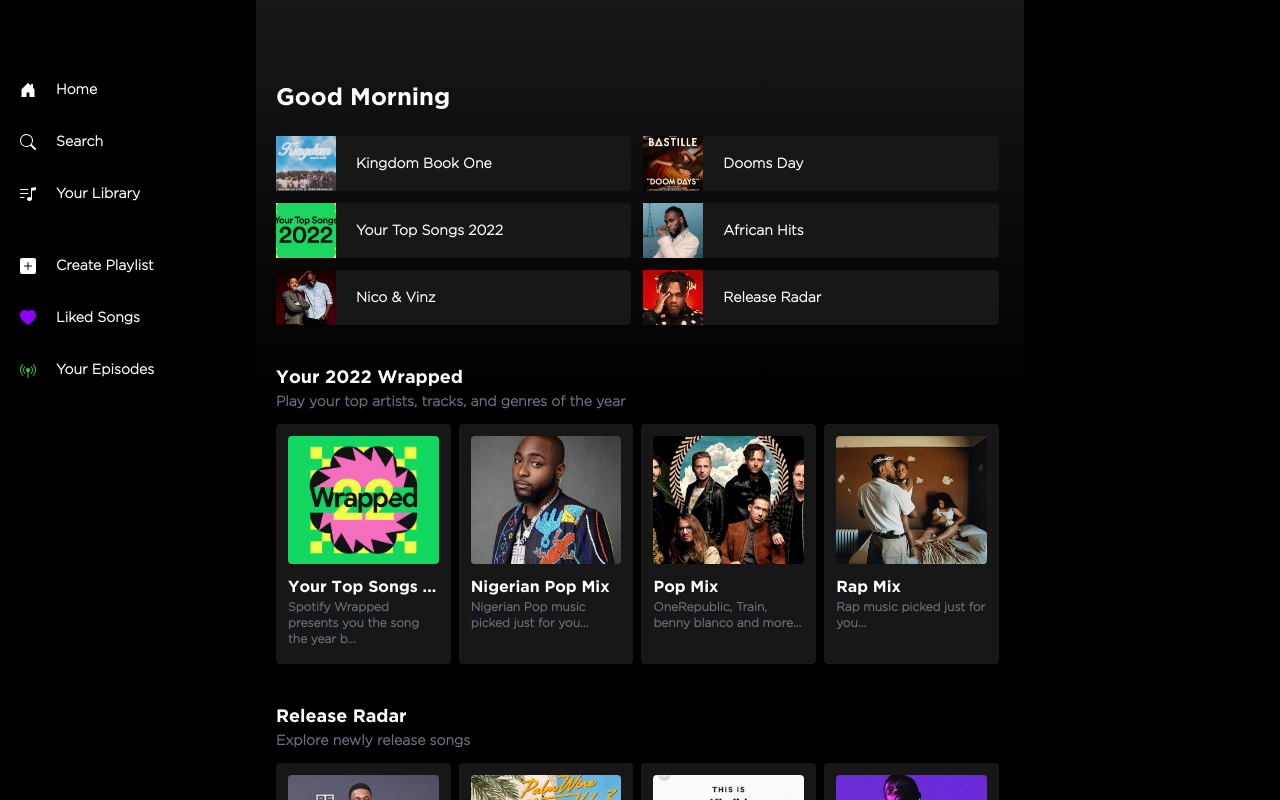
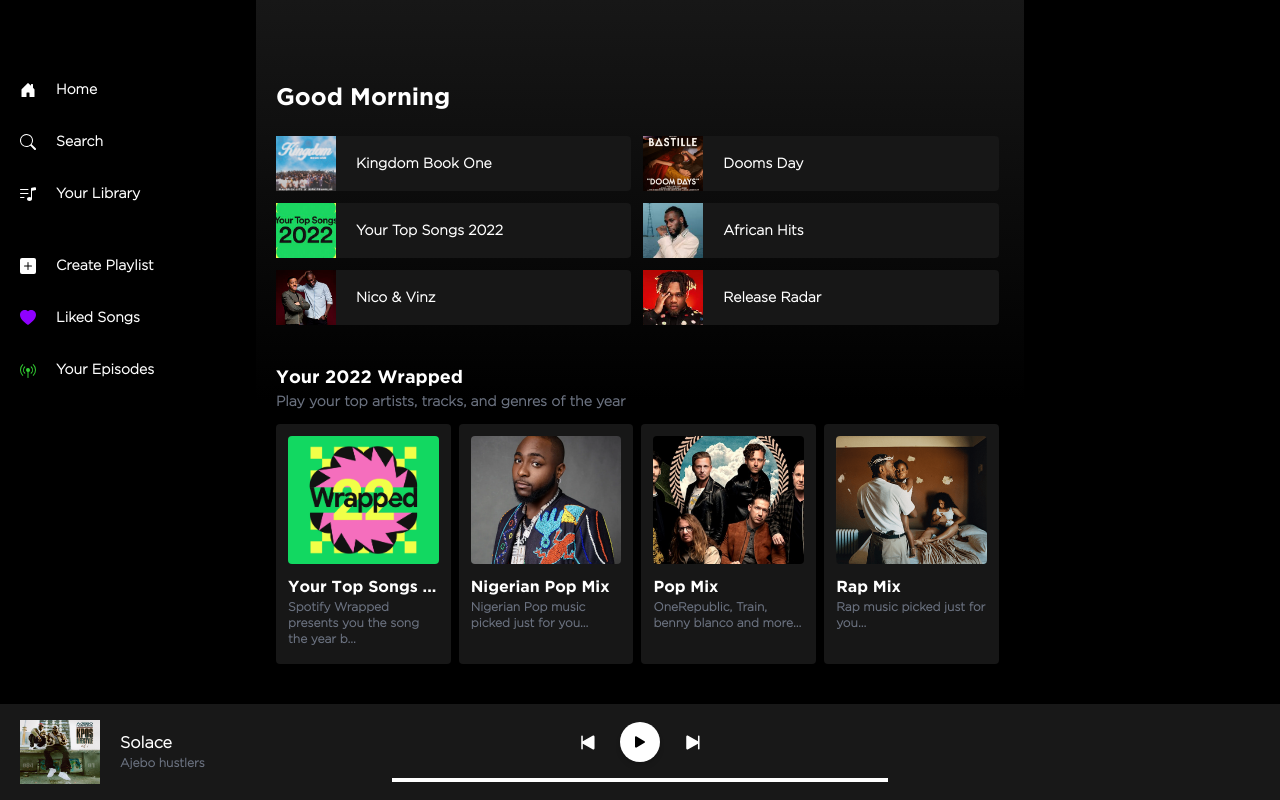
Before and after one commit to clefayomide/not_spotify, a React (Vite) app: page / in a window 1280 px wide. Built offline with nearby package versions, Linux system fonts and the light colour scheme.

Commit message:
controls: incomplete

```diff
--- a/src/components/button/PauseButton.tsx
+++ b/src/components/button/PauseButton.tsx
@@ -1,16 +1,13 @@
-
-
 const PauseButton = (props: {
   backgroundColor: string;
   color: string;
-  show: boolean;
+  show?: boolean;
   pause: any;
-
 }) => {
   return (
     <div
       className={`${
-        props.show ? "block" : "hidden"
+        props.hasOwnProperty("show") ? (props.show ? "block" : "hidden") : ""
       } w-[40px] h-[40px] cursor-pointer flex justify-center items-center rounded-full ${
         props.backgroundColor
       } ${props.color} shadow-md`}
--- a/src/components/button/PlayButton.tsx
+++ b/src/components/button/PlayButton.tsx
@@ -1,13 +1,13 @@
 const PlayButton = (props: {
   backgroundColor: string;
   color: string;
-  show: boolean;
+  show?: boolean;
   play: any;
 }) => {
   return (
     <div
       className={`${
-        props.show ? "block" : "hidden"
+        props.hasOwnProperty("show") ? (props.show ? "block" : "hidden") : ""
       } w-[40px] h-[40px] cursor-pointer flex justify-center items-center rounded-full ${
         props.backgroundColor
       } ${props.color} shadow-md`}
--- /dev/null
+++ b/src/components/control/Control.tsx
@@ -0,0 +1,42 @@
+import React from "react";
+import { Paragraph } from "../typography/Typography";
+import Tool from "./Tool";
+
+const Control = (props: {
+  image: any;
+  title: string;
+  artist: string;
+  play: any;
+  isPlaying: boolean;
+  pause: any;
+  set_current_track_index: any;
+}) => {
+  return (
+    <section className="flex items-center w-full h-24 bg-[#181818]  absolute bottom-0">
+      <div className=" pl-5 pr-5 flex justify-between items-center w-full">
+        <section className="w-[28%] flex gap-5 items-center">
+          <img src={props.image} alt="song cover" className="h-16 w-20" />
+          <div>
+            <Paragraph text={props.title} size="text-md" color="text-white" />
+            <Paragraph
+              text={props.artist}
+              size="text-xs"
+              classNames="font-Gotham_light font-light"
+            />
+          </div>
+        </section>
+
+        <Tool
+          play={props.play}
+          isPlaying={props.isPlaying}
+          pause={props.pause}
+          set_current_track_index={props.set_current_track_index}
+        />
+
+        <section className="w-[28%]"></section>
+      </div>
+    </section>
+  );
+};
+
+export default Control;
--- /dev/null
+++ b/src/components/control/Tool.tsx
@@ -0,0 +1,75 @@
+import React from "react";
+import PauseButton from "../button/PauseButton";
+import PlayButton from "../button/PlayButton";
+import { tracks } from "../../tracks";
+
+const Tool = (props: {
+  play: any;
+  isPlaying: boolean;
+  pause: any;
+  set_current_track_index: any;
+}) => {
+  const handlePrevious = () => {
+    // props.pause();
+    props.set_current_track_index((prev: number) => {
+      prev === 0 ? tracks.length - 1 : prev - 1;
+    });
+    // props.play();
+  };
+
+  const handleNext = () => {
+    props.pause();
+    props.set_current_track_index((prev: number) => {
+      prev + 1;
+      //   prev === tracks.length - 1 ? 0 : prev + 1;
+    });
+    // props.play();
+  };
+
+  return (
+    <div className="w-[40%] flex gap-4 flex-col">
+      <section className="flex gap-5 justify-center items-center">
+        <svg
+          xmlns="http://www.w3.org/2000/svg"
+          width="25"
+          height="25"
+          fill="currentColor"
+          className="bi bi-skip-start-fill"
+          viewBox="0 0 16 16"
+          //   onClick={handlePrevious}
+        >
+          <path d="M4 4a.5.5 0 0 1 1 0v3.248l6.267-3.636c.54-.313 1.232.066 1.232.696v7.384c0 .63-.692 1.01-1.232.697L5 8.753V12a.5.5 0 0 1-1 0V4z" />
+        </svg>
+
+        {props.isPlaying ? (
+          <PauseButton
+            backgroundColor="bg-white"
+            color="text-black"
+            pause={props.pause}
+          />
+        ) : (
+          <PlayButton
+            backgroundColor="bg-white"
+            color="text-black"
+            play={props.play}
+          />
+        )}
+
+        <svg
+          xmlns="http://www.w3.org/2000/svg"
+          width="25"
+          height="25"
+          fill="currentColor"
+          className="bi bi-skip-end-fill"
+          viewBox="0 0 16 16"
+          //   onClick={handleNext}
+        >
+          <path d="M12.5 4a.5.5 0 0 0-1 0v3.248L5.233 3.612C4.693 3.3 4 3.678 4 4.308v7.384c0 .63.692 1.01 1.233.697L11.5 8.753V12a.5.5 0 0 0 1 0V4z" />
+        </svg>
+      </section>
+      <div className="w-full h-1 bg-white after:w-full after:h-2 after:bg-red-500 after:content-['']"></div>
+    </div>
+  );
+};
+
+export default Tool;
--- a/src/pages/Home.tsx
+++ b/src/pages/Home.tsx
@@ -5,14 +5,18 @@ import Nav from "../components/nav/Nav";
 import { Routes, Route } from "react-router-dom";
 import HomePage from "../components/content-area/Home";
 import { tracks } from "../tracks";
+import Control from "../components/control/Control";
 
 const Home = () => {
   const homePageRef = useRef<HTMLDivElement>(null);
   const logoRef = useRef<HTMLDivElement>(null);
-  const [current_track, set_current_track] = useState(0);
+  const [current_track_index, set_current_track_index] = useState(0);
   const [isPlaying, setIsPlaying] = useState(false);
-  const [audio, setAudio] = useState(
-    new Audio(tracks[current_track].track_link)
+  const [audio, _] = useState(
+    new Audio(tracks[current_track_index].track_link)
+  );
+  const [current_track_image, set_current_track_image] = useState(
+    tracks[current_track_index].cover_image
   );
 
   useEffect(() => {
@@ -63,7 +67,7 @@ const Home = () => {
           </section>
 
           {/* content area */}
-          <section className="overflow-y-scroll scrollbar-thumb-lighter_dark scrollbar-thin  pl-5 pr-5 pb-5 h-full w-full lg:w-[60%] bg-gradient-to-t from-black via-black to-light_dark">
+          <section className="overflow-y-scroll scrollbar-thumb-lighter_dark scrollbar-thin  pl-5 pr-5 pb-36 h-full w-full lg:w-[60%] bg-gradient-to-t from-black via-black to-light_dark">
             <Routes>
               <Route
                 path="/"
@@ -77,6 +81,15 @@ const Home = () => {
           {/* friend activity */}
           <section className="hidden lg:block h-full w-[20%]"></section>
         </div>
+        <Control
+          image={current_track_image}
+          title={tracks[current_track_index].title}
+          artist={tracks[current_track_index].artist}
+          play={play}
+          isPlaying={isPlaying}
+          pause={pause}
+          set_current_track_index={set_current_track_index}
+        />
       </main>
     </div>
   );
--- a/src/tracks.tsx
+++ b/src/tracks.tsx
@@ -1,7 +1,24 @@
+import solace from "./assets/solace_cover.jpg";
+
 export const tracks = [
   {
     title: "Solace",
     artist: "Ajebo hustlers",
+    cover_image: solace,
+    track_link:
+      "https://res.cloudinary.com/clefayomide/video/upload/v1671992305/t3zeijc3kyct71vy04s2.mp3",
+  },
+  {
+    title: "Bella",
+    artist: "Korede Bello",
+    cover_image: solace,
+    track_link:
+      "https://res.cloudinary.com/clefayomide/video/upload/v1671992305/t3zeijc3kyct71vy04s2.mp3",
+  },
+  {
+    title: "Solace",
+    artist: "Ajebo hustlers",
+    cover_image: solace,
     track_link:
       "https://res.cloudinary.com/clefayomide/video/upload/v1671992305/t3zeijc3kyct71vy04s2.mp3",
   },
```
Also changed, not shown: src/assets/solace_cover.jpg (added).
